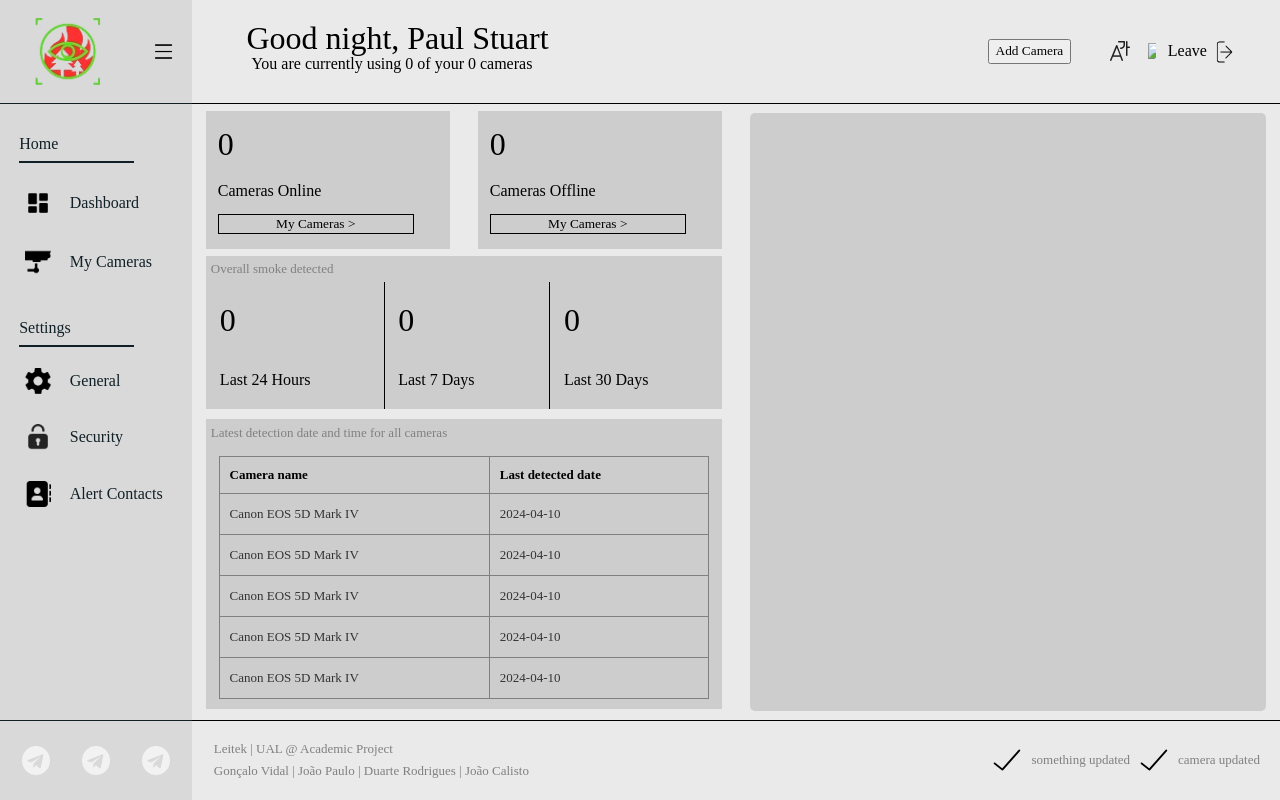
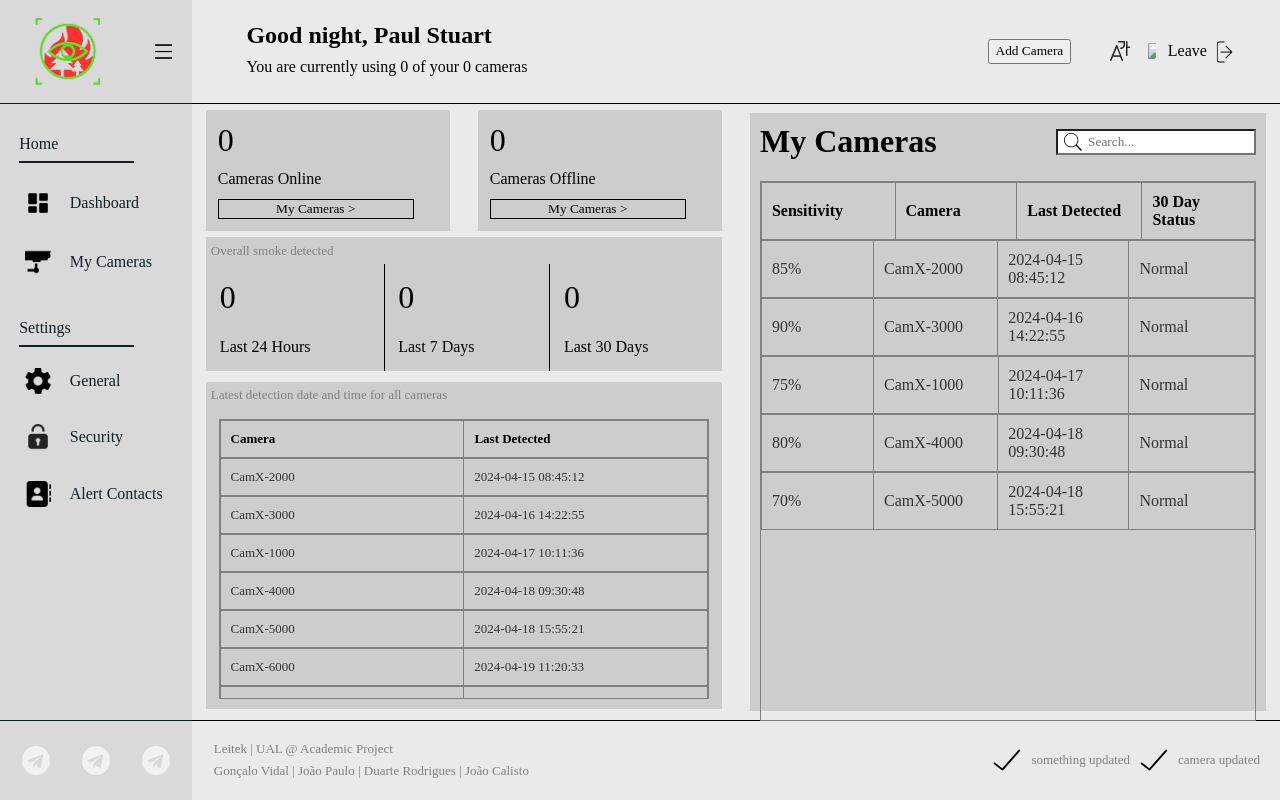
Before and after one commit to psytins/safe-forest-sas, a plain HTML site: page Pages/dashboard.html in a window 1280 px wide. Drawn offline with Linux system fonts and the light colour scheme; a web font is replaced by a local one.

Commit message:
added simple tables

```diff
--- a/Pages/dashboard.html
+++ b/Pages/dashboard.html
@@ -96,7 +96,7 @@
                 <div class="header-greeting">
                     <div class="header-greeting-top">
                         <div class="header-greeting-top-label">
-                            <h1>Good night, Paul Stuart</h1>
+                            <h2>Good night, Paul Stuart</h2>
                         </div>
                     </div>
                     <div class="header-greeting-bottom">
@@ -198,30 +198,58 @@
                             <table class="camera-table">
                                 <thead>
                                     <tr>
-                                        <th>Camera name</th>
-                                        <th>Last detected date</th>
+                                        <th>Camera</th>
+                                        <th>Last Detected</th>
                                     </tr>
                                 </thead>
                                 <tbody>
                                     <tr>
-                                        <td>Canon EOS 5D Mark IV</td>
-                                        <td>2024-04-10</td>
+                                        <td>CamX-2000</td>
+                                        <td>2024-04-15 08:45:12</td>
                                     </tr>
                                     <tr>
-                                        <td>Canon EOS 5D Mark IV</td>
-                                        <td>2024-04-10</td>
+                                        <td>CamX-3000</td>
+                                        <td>2024-04-16 14:22:55</td>
                                     </tr>
                                     <tr>
-                                        <td>Canon EOS 5D Mark IV</td>
-                                        <td>2024-04-10</td>
+                                        <td>CamX-1000</td>
+                                        <td>2024-04-17 10:11:36</td>
                                     </tr>
                                     <tr>
-                                        <td>Canon EOS 5D Mark IV</td>
-                                        <td>2024-04-10</td>
+                                        <td>CamX-4000</td>
+                                        <td>2024-04-18 09:30:48</td>
                                     </tr>
                                     <tr>
-                                        <td>Canon EOS 5D Mark IV</td>
-                                        <td>2024-04-10</td>
+                                        <td>CamX-5000</td>
+                                        <td>2024-04-18 15:55:21</td>
+                                    </tr>
+                                    <tr>
+                                        <td>CamX-6000</td>
+                                        <td>2024-04-19 11:20:33</td>
+                                    </tr>
+                                    <tr>
+                                        <td>CamX-7000</td>
+                                        <td>2024-04-20 16:44:45</td>
+                                    </tr>
+                                    <tr>
+                                        <td>CamX-8000</td>
+                                        <td>2024-04-21 08:15:57</td>
+                                    </tr>
+                                    <tr>
+                                        <td>CamX-9000</td>
+                                        <td>2024-04-22 13:38:09</td>
+                                    </tr>
+                                    <tr>
+                                        <td>CamX-10000</td>
+                                        <td>2024-04-23 10:09:21</td>
+                                    </tr>
+                                    <tr>
+                                        <td>CamX-11000</td>
+                                        <td>2024-04-24 15:32:33</td>
+                                    </tr>
+                                    <tr>
+                                        <td>CamX-12000</td>
+                                        <td>2024-04-25 12:03:45</td>
                                     </tr>
                                 </tbody>
                             </table>
@@ -230,7 +258,60 @@
                 </div>
 
                 <div class="panel-camera">
-                    <div class="panel-camera-container"></div>
+                    <div class="panel-camera-container">
+                        <div class="panel-camera-container-top">
+                            <div class="panel-camera-container-top-title">
+                                <h1>My Cameras</h1>
+                            </div>
+                            <div class="panel-camera-container-top-search">
+                                <input type="text" name="camera-search" placeholder="Search...">
+                            </div>
+                        </div>
+                        <div class="panel-camera-container-table">
+                            <table class="camera-table camera-list-long">
+                                <thead>
+                                    <tr>
+                                        <th>Sensitivity</th>
+                                        <th>Camera</th>
+                                        <th>Last Detected</th>
+                                        <th>30 Day Status</th>
+                                    </tr>
+                                </thead>
+                                <tbody>
+                                    <tr>
+                                        <td>85%</td>
+                                        <td>CamX-2000</td>
+                                        <td>2024-04-15 08:45:12</td>
+                                        <td>Normal</td>
+                                    </tr>
+                                    <tr>
+                                        <td>90%</td>
+                                        <td>CamX-3000</td>
+                                        <td>2024-04-16 14:22:55</td>
+                                        <td>Normal</td>
+                                    </tr>
+                                    <tr>
+                                        <td>75%</td>
+                                        <td>CamX-1000</td>
+                                        <td>2024-04-17 10:11:36</td>
+                                        <td>Normal</td>
+                                    </tr>
+                                    <tr>
+                                        <td>80%</td>
+                                        <td>CamX-4000</td>
+                                        <td>2024-04-18 09:30:48</td>
+                                        <td>Normal</td>
+                                    </tr>
+                                    <tr>
+                                        <td>70%</td>
+                                        <td>CamX-5000</td>
+                                        <td>2024-04-18 15:55:21</td>
+                                        <td>Normal</td>
+                                    </tr>
+                                </tbody>
+                            </table>
+                        </div>
+                    </div>
                 </div>
             </div>
             <div class="footer">
--- a/Styles/main.css
+++ b/Styles/main.css
@@ -316,12 +316,13 @@ Colors for wireframe:
     display: flex;
     flex-direction: column;
     width: 50%;
-    height: 50%;
+    height: 60%;
     margin-left: 5%;
 }
 
-.header-greeting h1 {
-    font-weight: 500;
+.header-greeting h1,
+h2 {
+    font-weight: 600;
     /*Defines from thin to thick characters. 400 is the same as normal, and 700 is the same as bold*/
 }
 
@@ -338,7 +339,6 @@ Colors for wireframe:
     height: 50%;
     width: 100%;
     align-items: center;
-    margin-left: 1%;
     /* background-color: #f2f2f2; */
 }
 
@@ -635,23 +635,46 @@ Colors for wireframe:
     font-size: small;
 }
 
+/*#################################### CAMERA CSS ####################################*/
 .camera-table {
     width: 100%;
     border: solid 1px gray;
     border-collapse: collapse;
     border-spacing: 0;
 }
+
 .camera-table thead th {
     border: solid 1px gray;
     color: black;
     padding: 10px;
     text-align: left;
+    width: 18vw;
 }
+
 .camera-table tbody td {
     border: solid 1px gray;
     color: #333;
     padding: 10px;
+    width: 18vw;
 }
+
+.camera-table tbody {
+    height: 30vh;
+    overflow-y: auto;
+    overflow-x: hidden;
+}
+
+.camera-table tbody,
+thead {
+    display: flex;
+    flex-direction: column;
+
+}
+
+.camera-list-long tbody{
+    height: 60vh;
+}
+/*########################################################################*/
 
 .panel-camera {
     display: flex;
@@ -662,11 +685,39 @@ Colors for wireframe:
 }
 
 .panel-camera-container {
-    border-radius: 5px;
     width: 95%;
     height: 97%;
     background-color: #CDCDCD;
 }
+
+.panel-camera-container-top {
+    width: 100%;
+    display: flex;
+    justify-content: space-between;
+    align-items: center;
+}
+
+.panel-camera-container-top-title {
+    margin: 2%;
+}
+
+.panel-camera-container-top-search {
+    margin: 2%;
+}
+
+.panel-camera-container-top-search input {
+    background-color: white;
+    background-image: url('../Images/search-icon.png');
+    height: 20px;
+    background-position: 3px;
+    background-repeat: no-repeat;
+    padding-left: 30px;
+}
+
+.panel-camera-container-table {
+    margin: 2%;
+}
+
 
 /*################# FOOTER #################*/
 
```
Also changed, not shown: Images/search-icon.png (added), Images/update-camera-list.png (added).
